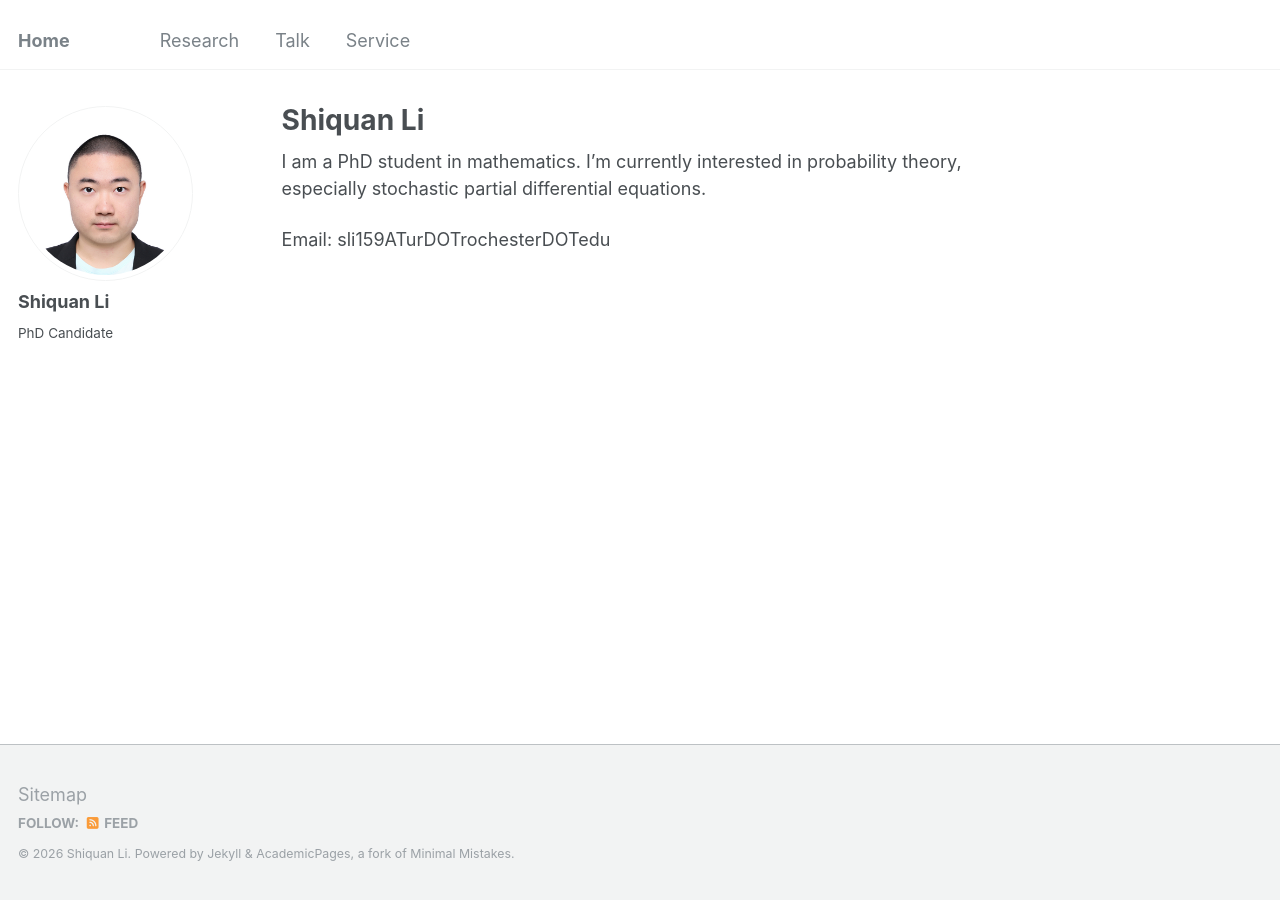
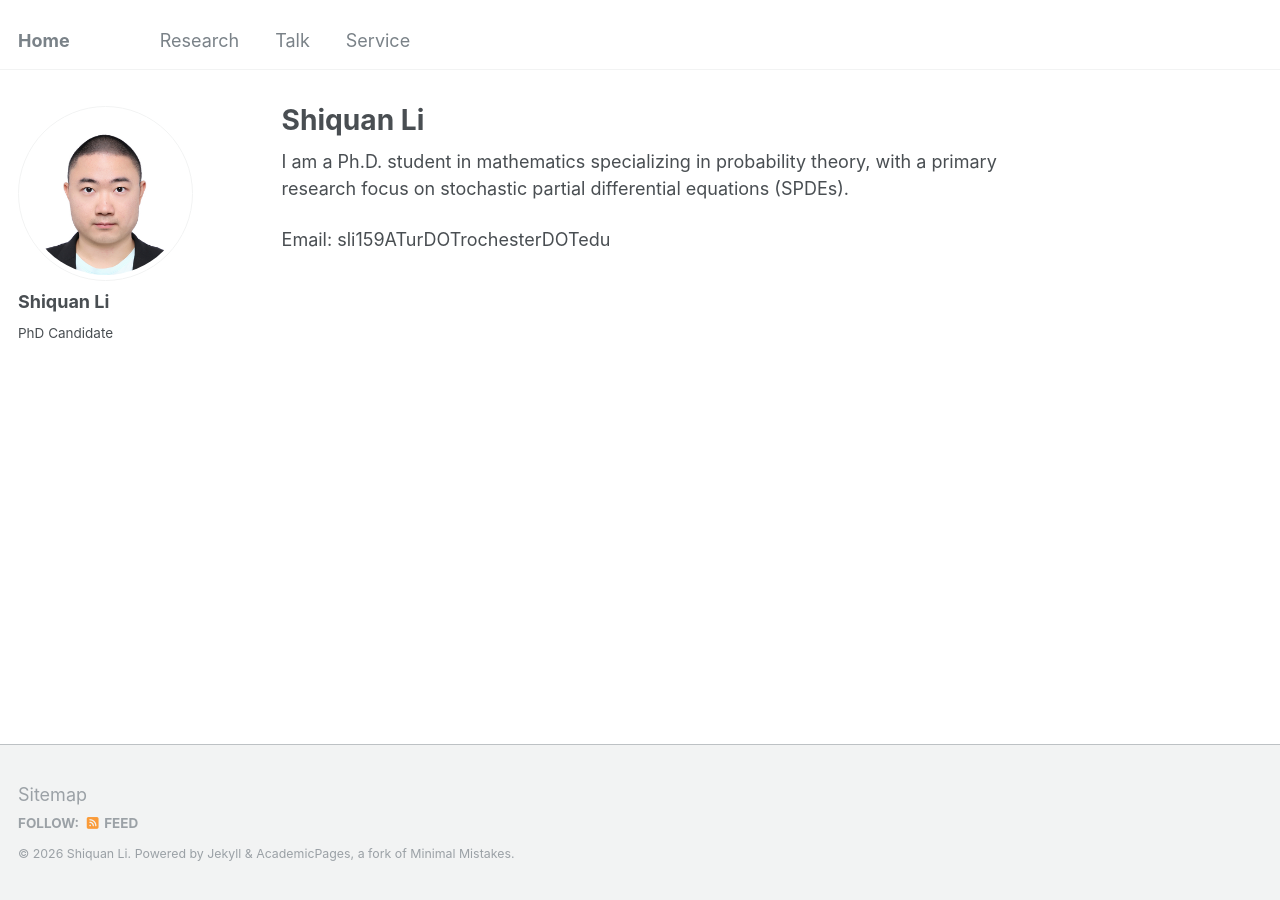
Before and after one commit to Shiquan-Li/Shiquan-Li.github.io, a Jekyll site: the page built from _pages/about.md, in a window 1280 px wide. Built offline with Jekyll 4.4.1, drawn with Linux system fonts in a browser that asks for light colours.

Commit message:
Refine description of academic background and focus

```diff
--- a/_pages/about.md
+++ b/_pages/about.md
@@ -7,6 +7,6 @@ redirect_from:
   - /about.html
 ---
 
-I am a PhD student in mathematics. I'm currently interested in probability theory, especially stochastic partial differential equations.
+I am a Ph.D. student in mathematics specializing in probability theory, with a primary research focus on stochastic partial differential equations (SPDEs).
 
 Email: sli159ATurDOTrochesterDOTedu
```
